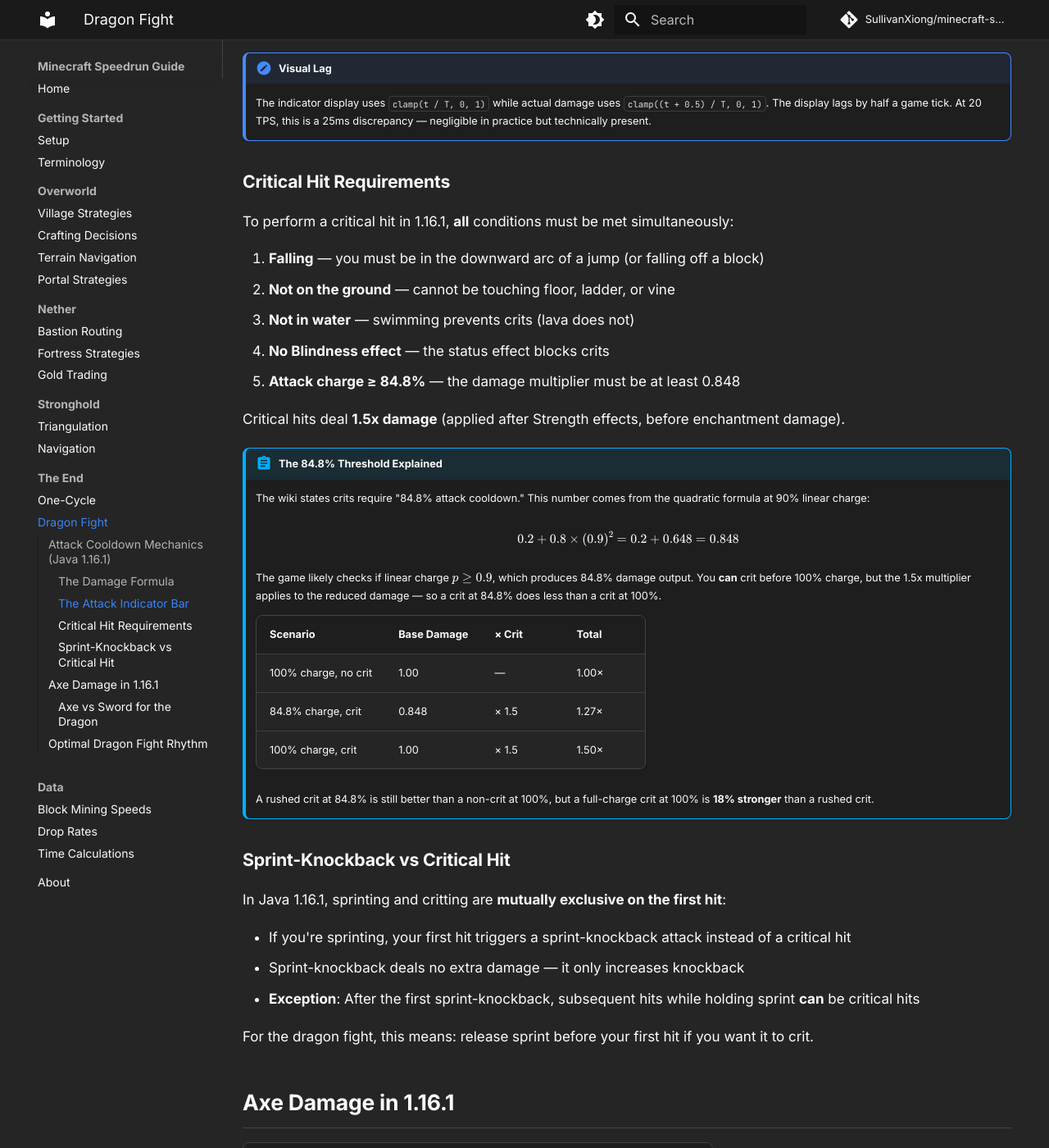
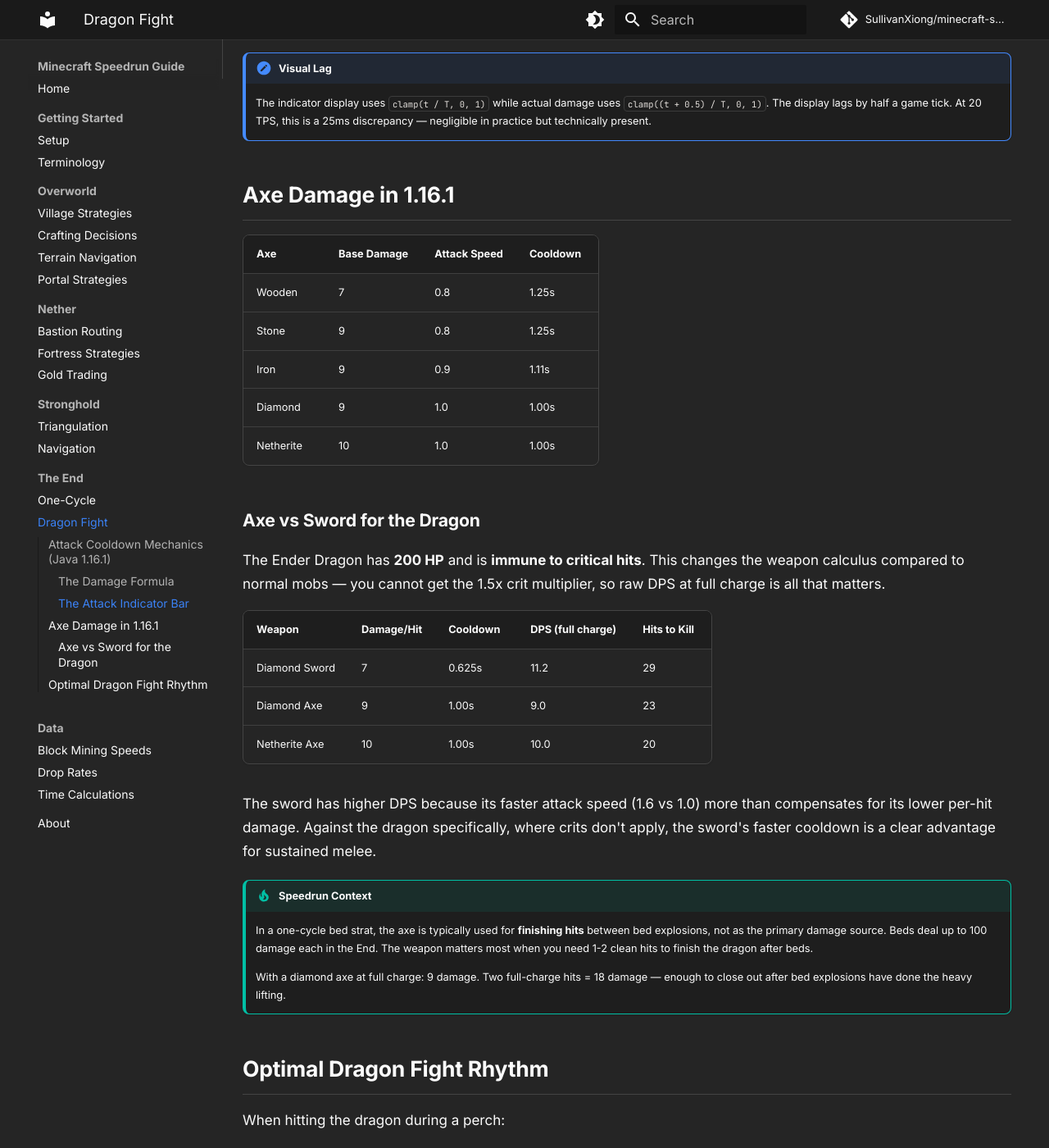
Before and after one commit to SullivanXiong/minecraft-speedrun-guide, an MkDocs documentation site: the page built from docs/end/dragon-fight.md, in a window 1280 px wide and 1400 px high, scrolled down 1619 px. Shown: the whole window at 82% size. Built offline with MkDocs 1.6.1 and Material for MkDocs 9.7.7, drawn with Linux system fonts in a browser that asks for light colours; comment, search, counter and statistics services are not loaded; some of the changed text lies outside the part shown.

Commit message:
fix: Remove crit references from dragon fight — dragon is immune to crits
- Ender Dragon cannot be critically hit, removed all crit mentions
- Removed crit requirements section, sprint-knockback section, jump-crit rhythm
- Updated axe table to remove Max Crit Damage column
- Updated hits-to-kill calculations without crit multiplier
- Sword DPS advantage is clearer without crits in the picture

```diff
--- a/docs/end/dragon-fight.md
+++ b/docs/end/dragon-fight.md
@@ -47,82 +47,44 @@ So when the bar looks 85% full, you're dealing 85% damage. The bar itself is acc
 !!! note "Visual Lag"
     The indicator display uses `clamp(t / T, 0, 1)` while actual damage uses `clamp((t + 0.5) / T, 0, 1)`. The display lags by half a game tick. At 20 TPS, this is a 25ms discrepancy — negligible in practice but technically present.
 
-### Critical Hit Requirements
-
-To perform a critical hit in 1.16.1, **all** conditions must be met simultaneously:
-
-1. **Falling** — you must be in the downward arc of a jump (or falling off a block)
-2. **Not on the ground** — cannot be touching floor, ladder, or vine
-3. **Not in water** — swimming prevents crits (lava does not)
-4. **No Blindness effect** — the status effect blocks crits
-5. **Attack charge ≥ 84.8%** — the damage multiplier must be at least 0.848
-
-Critical hits deal **1.5x damage** (applied after Strength effects, before enchantment damage).
-
-!!! abstract "The 84.8% Threshold Explained"
-    The wiki states crits require "84.8% attack cooldown." This number comes from the quadratic formula at 90% linear charge:
-
-    \[
-    0.2 + 0.8 \times (0.9)^2 = 0.2 + 0.648 = 0.848
-    \]
-
-    The game likely checks if linear charge \( p \geq 0.9 \), which produces 84.8% damage output. You **can** crit before 100% charge, but the 1.5x multiplier applies to the reduced damage — so a crit at 84.8% does less than a crit at 100%.
-
-    | Scenario | Base Damage | × Crit | Total |
-    |----------|-------------|--------|-------|
-    | 100% charge, no crit | 1.00 | — | 1.00× |
-    | 84.8% charge, crit | 0.848 | × 1.5 | 1.27× |
-    | 100% charge, crit | 1.00 | × 1.5 | 1.50× |
-
-    A rushed crit at 84.8% is still better than a non-crit at 100%, but a full-charge crit at 100% is **18% stronger** than a rushed crit.
-
-### Sprint-Knockback vs Critical Hit
-
-In Java 1.16.1, sprinting and critting are **mutually exclusive on the first hit**:
-
-- If you're sprinting, your first hit triggers a sprint-knockback attack instead of a critical hit
-- Sprint-knockback deals no extra damage — it only increases knockback
-- **Exception**: After the first sprint-knockback, subsequent hits while holding sprint **can** be critical hits
-
-For the dragon fight, this means: release sprint before your first hit if you want it to crit.
-
 ## Axe Damage in 1.16.1
 
-| Axe | Base Damage | Attack Speed | Cooldown | Max Crit Damage |
-|-----|------------|-------------|----------|-----------------|
-| Wooden | 7 | 0.8 | 1.25s | 10.5 |
-| Stone | 9 | 0.8 | 1.25s | 13.5 |
-| Iron | 9 | 0.9 | 1.11s | 13.5 |
-| Diamond | 9 | 1.0 | 1.00s | 13.5 |
-| Netherite | 10 | 1.0 | 1.00s | 15.0 |
+| Axe | Base Damage | Attack Speed | Cooldown |
+|-----|------------|-------------|----------|
+| Wooden | 7 | 0.8 | 1.25s |
+| Stone | 9 | 0.8 | 1.25s |
+| Iron | 9 | 0.9 | 1.11s |
+| Diamond | 9 | 1.0 | 1.00s |
+| Netherite | 10 | 1.0 | 1.00s |
 
 ### Axe vs Sword for the Dragon
 
-The Ender Dragon has **200 HP**. The tradeoff:
+The Ender Dragon has **200 HP** and is **immune to critical hits**. This changes the weapon calculus compared to normal mobs — you cannot get the 1.5x crit multiplier, so raw DPS at full charge is all that matters.
 
-| Weapon | Damage/Hit | Cooldown | DPS (full charge) | Hits to Kill (crits) |
-|--------|-----------|----------|-------------------|---------------------|
-| Diamond Sword | 7 | 0.625s | 11.2 | 20 |
-| Diamond Axe | 9 | 1.00s | 9.0 | 15 |
-| Netherite Axe | 10 | 1.00s | 10.0 | 14 |
+| Weapon | Damage/Hit | Cooldown | DPS (full charge) | Hits to Kill |
+|--------|-----------|----------|-------------------|-------------|
+| Diamond Sword | 7 | 0.625s | 11.2 | 29 |
+| Diamond Axe | 9 | 1.00s | 9.0 | 23 |
+| Netherite Axe | 10 | 1.00s | 10.0 | 20 |
+
+The sword has higher DPS because its faster attack speed (1.6 vs 1.0) more than compensates for its lower per-hit damage. Against the dragon specifically, where crits don't apply, the sword's faster cooldown is a clear advantage for sustained melee.
 
 !!! tip "Speedrun Context"
-    In a one-cycle bed strat, the axe is typically used for **finishing hits** between bed explosions, not as the primary damage source. Beds deal 100 damage each in the End. The axe matters most when you need 1-2 clean hits to finish the dragon after beds.
+    In a one-cycle bed strat, the axe is typically used for **finishing hits** between bed explosions, not as the primary damage source. Beds deal up to 100 damage each in the End. The weapon matters most when you need 1-2 clean hits to finish the dragon after beds.
 
-    With a diamond axe at full charge + crit: `9 × 1.5 = 13.5 damage`. Two crits = 27 damage — enough to close out after 6 bed explosions (approximately 600 raw damage, reduced by positioning variance).
+    With a diamond axe at full charge: 9 damage. Two full-charge hits = 18 damage — enough to close out after bed explosions have done the heavy lifting.
 
 ## Optimal Dragon Fight Rhythm
 
-When axing the dragon during a perch:
+When hitting the dragon during a perch:
 
 1. **Wait for full charge** — always. The quadratic penalty for early swings is severe.
-2. **Jump-crit rhythm** — jump, hit the head on the way down, wait 1 full second, repeat
-3. **Aim for the head** — headshots deal more damage than body hits
-4. **Release sprint before the first hit** — otherwise you get sprint-knockback instead of a crit
-5. **Position inside the bedrock rim** — reduces the chance of being flung by wings
+2. **Aim for the head** — headshots deal more damage than body hits
+3. **Position inside the bedrock rim** — reduces the chance of being flung by wings
+4. **Consistent timing** — swing, wait for the bar to fill completely, swing again. Don't rush.
 
-The rhythm is: jump → swing on descent → land → wait for full bar → jump → swing → repeat.
+The rhythm is: swing → wait for full bar → swing → repeat. With a diamond axe, that's one swing per second.
 
 ---
 
-*Damage formula and attack speed values sourced from [Minecraft Wiki — Damage](https://minecraft.wiki/w/Damage) and [Minecraft Wiki — Melee Attack](https://minecraft.wiki/w/Melee_attack). Critical hit mechanics from [Minecraft Wiki — Critical Hit](https://minecraft.wiki/w/Critical_hit). Axe stats from [Minecraft Wiki — Axe](https://minecraft.wiki/w/Axe). All values verified for Java Edition 1.16.1.*
+*Damage formula and attack speed values sourced from [Minecraft Wiki — Damage](https://minecraft.wiki/w/Damage) and [Minecraft Wiki — Melee Attack](https://minecraft.wiki/w/Melee_attack). Axe stats from [Minecraft Wiki — Axe](https://minecraft.wiki/w/Axe). All values verified for Java Edition 1.16.1.*
```
